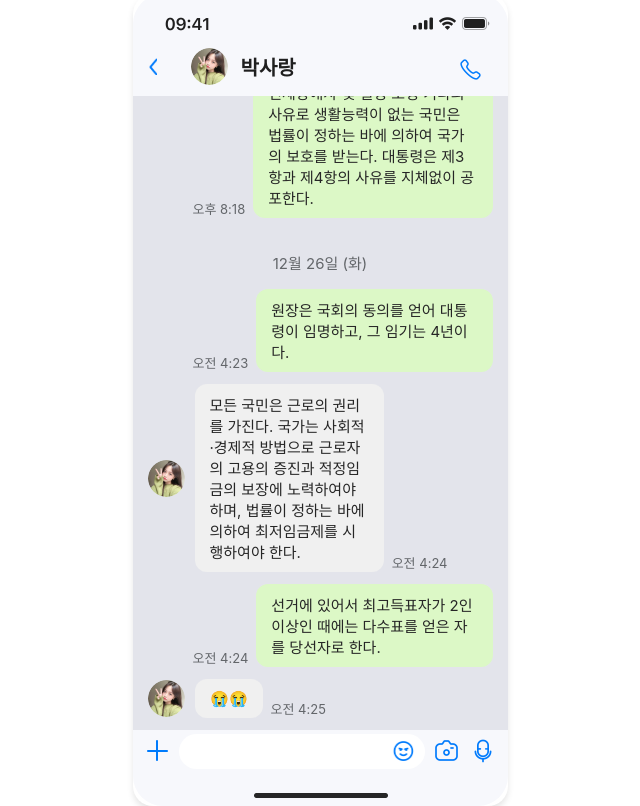
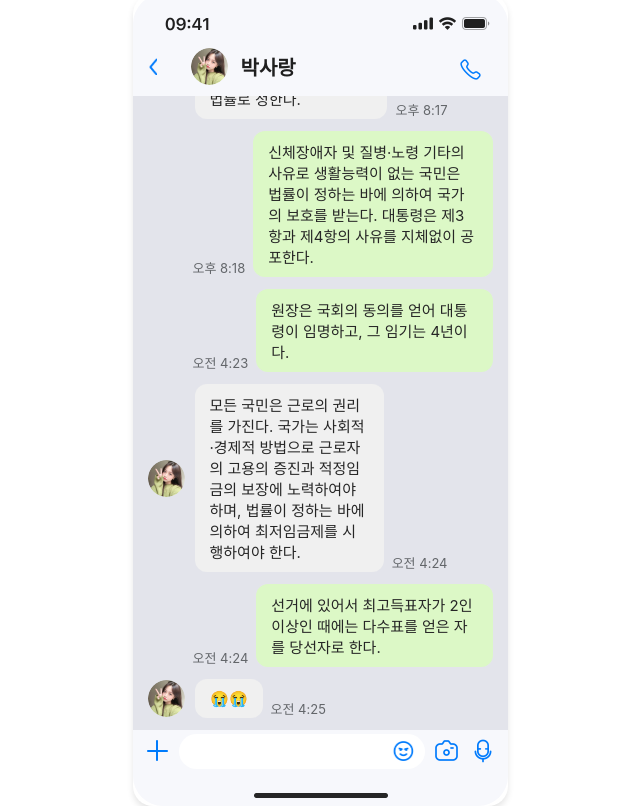
Before and after one commit to CEOS-Developers/react-messenger-19th, a React (Create React App) app: page / in a window 1280 px wide. Shown: the whole page, without its empty margins (320-960 px from the left). Built offline with nearby package versions, Linux system fonts and the light colour scheme.

Commit message:
fix : safari 날짜 invalid date

```diff
--- a/src/components/chat/ChatMessages.tsx
+++ b/src/components/chat/ChatMessages.tsx
@@ -9,11 +9,16 @@ import EmojiModal from './EmojiModal';
 
 
 
+//사파리 날짜 형식에 맞게 -를 /로 바꿔주는함수
+function convertDateFormat(dateString: string) {
+  return dateString.replace(/-/g, '/');
+}
+
 // 날짜별로 메세지 그룹화하기!!
 const groupMessagesByDate = (messages: Message[]) => {
   const grouped: { [key: string]: Message[][] } = {}; // 날짜별로 메시지 그룹의 배열을 저장
   messages.forEach((message) => {
-    const dateKey = new Date(message.timestamp).toLocaleDateString('ko-KR', {
+    const dateKey = new Date(convertDateFormat(message.timestamp)).toLocaleDateString('ko-KR', {
       year: 'numeric',
       month: '2-digit',
       day: '2-digit',
@@ -34,10 +39,7 @@ const groupMessagesByDate = (messages: Message[]) => {
   return grouped;
 };
 
-//사파리 날짜 형식에 맞게 -를 /로 바꿔주는함수
-function convertDateFormat(dateString: string) {
-  return dateString.replace(/-/g, '/');
-}
+
 //날짜 형식에 맞게 포맷팅하기 (오전 12:02 이렇게..!!)
 const formatDate = (dateString: string) => {
   const formattedDate = convertDateFormat(dateString);
--- a/src/components/chat/EmojiModal.tsx
+++ b/src/components/chat/EmojiModal.tsx
@@ -81,7 +81,7 @@ const Emoji = styled.div<{ selected: boolean }>`
   }
   opacity: ${({ selected }) => (selected ? '1' : '0.5')};//선택된이모지만 선명
   &:hover {
-    transform: scale(1.1);
+    transform: scale(1.2);
     box-shadow: 0 4px 6px rgba(0, 0, 0, 0.1);
   }
 `;
```
Also changed, not shown: 1 other file (tests, documents, lock files or other folders).
